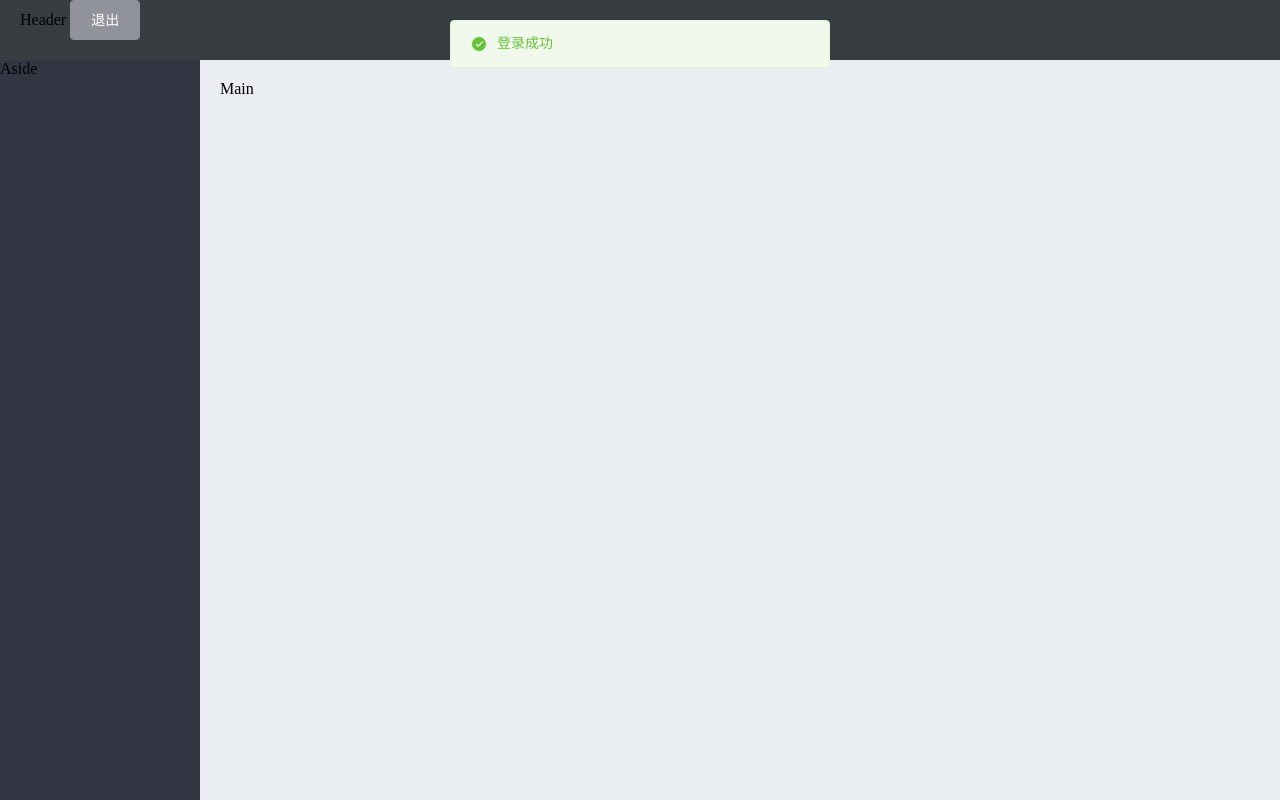
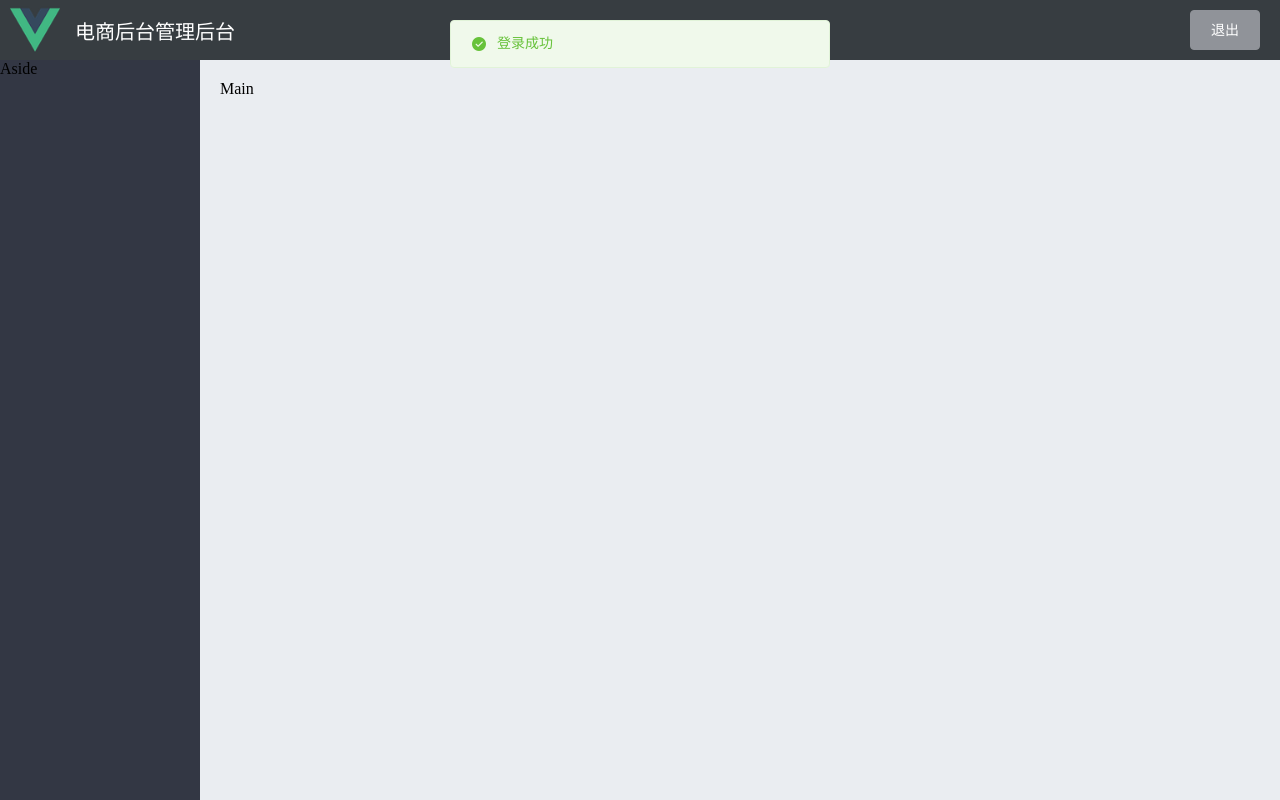
Before and after one commit to wanggw911/vue_shop, a Vue app: page /#/login in a window 1280 px wide. Both pictures are taken after a click on the button "登录". Built offline with nearby package versions, Linux system fonts and the light colour scheme.

Commit message:
完成主页header部分的布局

```diff
--- a/src/components/Home.vue
+++ b/src/components/Home.vue
@@ -2,7 +2,10 @@
     <el-container class="home-container">
         <!-- 头部试图 -->
         <el-header>
-            Header
+            <div>
+                <img src="../assets/logo1.png" alt="">
+                <span>电商后台管理后台</span>
+            </div>
             <el-button type="info" @click="logout">退出</el-button>
         </el-header>
         <el-container>
@@ -34,6 +37,24 @@ export default {
 
 .el-header{
     background-color: #373D41;
+    display: flex;
+    justify-content: space-between;
+    align-items: center;
+    padding-left: 10px;
+    color: #fff; //设置文本颜色
+    font-size: 20px;
+    //嵌套 CSS 布局
+    > div {
+        display: flex;
+        align-items: center;
+        img{
+            width: 50px;
+            height: 50px;
+        }
+        span {
+            margin-left: 15px;
+        }
+    }
 }
 
 .el-aside{
--- a/src/router/index.js
+++ b/src/router/index.js
@@ -6,7 +6,8 @@ import Home from '../components/Home.vue'
 Vue.use(VueRouter)
 
 const routes = [
-  {  path: '/', redirect: '/login' },
+  // {  path: '/', redirect: '/login' },
+  {  path: '/', redirect: '/home' },
   {  path: '/login', component: Login },
   {  path: '/home', component: Home },
 ]
@@ -19,8 +20,8 @@ const router = new VueRouter({
 router.beforeEach((to, from, next) => {
   if (to.path == '/login') return next()
 
-  const token = window.sessionStorage.getItem('token')
-  if (!token) return next('/login')
+  // const token = window.sessionStorage.getItem('token')
+  // if (!token) return next('/login')
 
   next()
 })
```
Also changed, not shown: src/assets/logo1.png (added).
